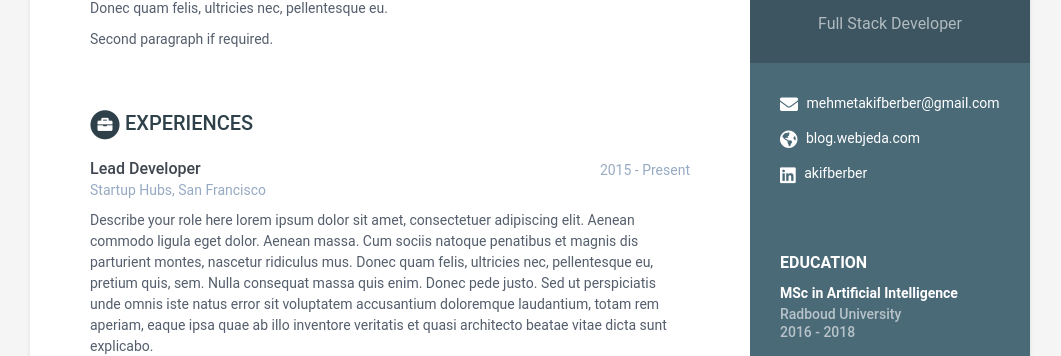
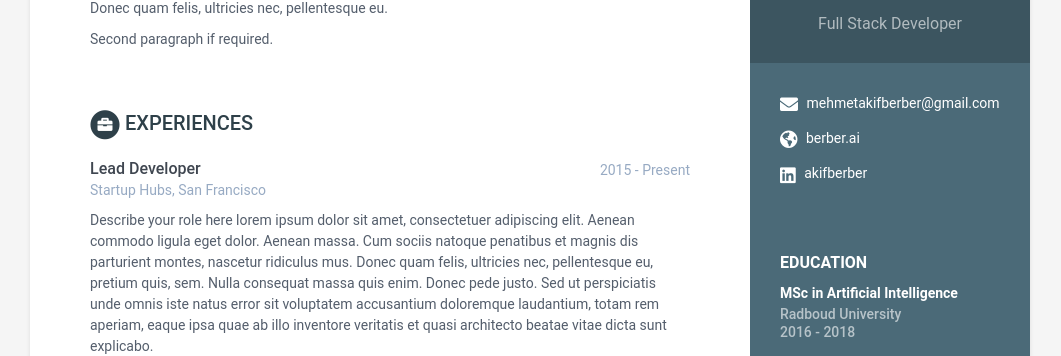
Before and after one commit to berberakif/berber.github.io, a Jekyll site: the page built from index.html, in a window 1280 px wide. Shown: the part 205-561 px from the top of the page, without its empty margins (110-1171 px from the left). Built offline with Jekyll 4.4.1, drawn with Linux system fonts in a browser that asks for light colours.

Commit message:
Update data.yml

```diff
--- a/_data/data.yml
+++ b/_data/data.yml
@@ -14,7 +14,7 @@ sidebar:
     # Sidebar links
     email: mehmetakifberber@gmail.com
     phone:
-    website: blog.webjeda.com #do not add http://
+    website: berber.ai #do not add http://
     linkedin: akifberber
 
 
```
